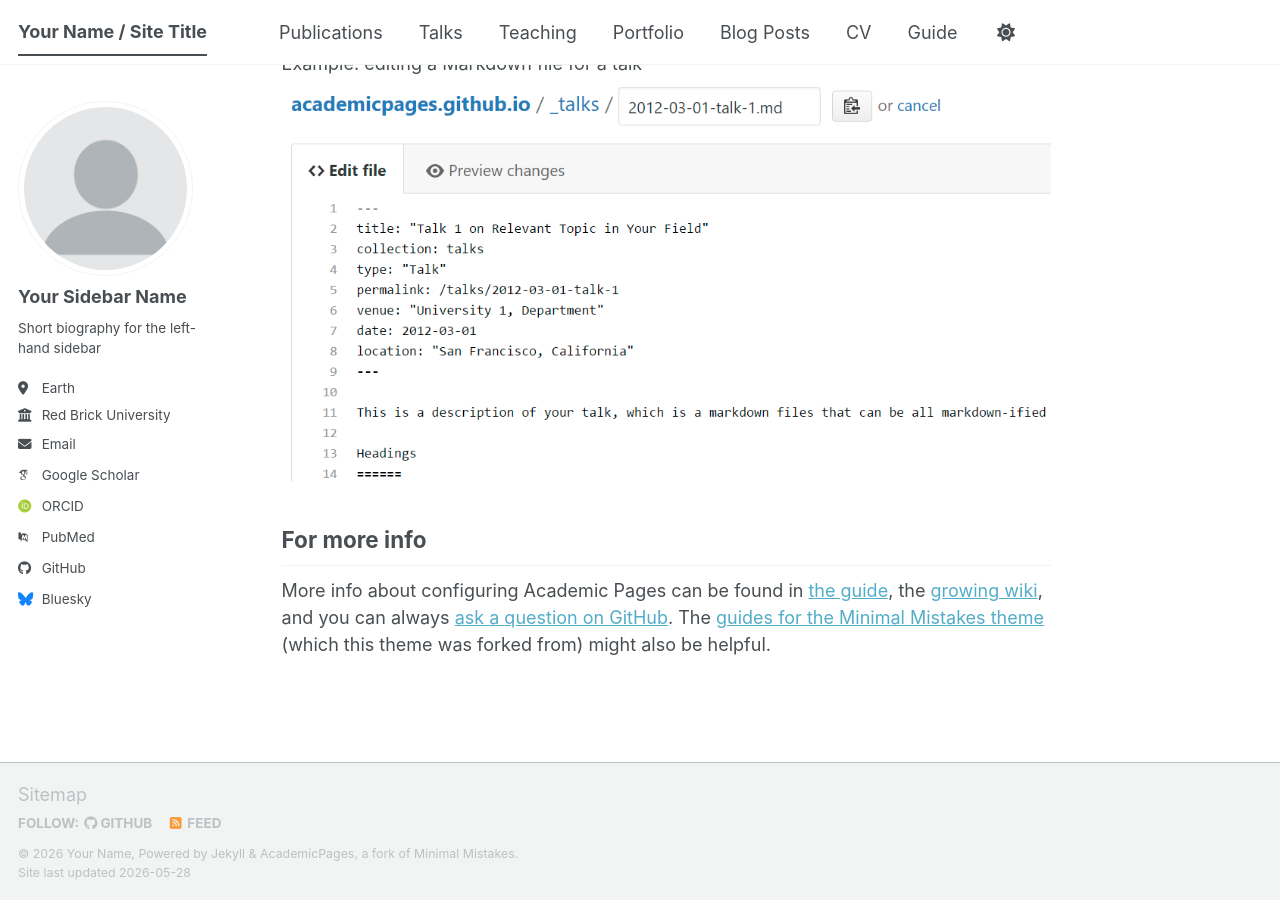
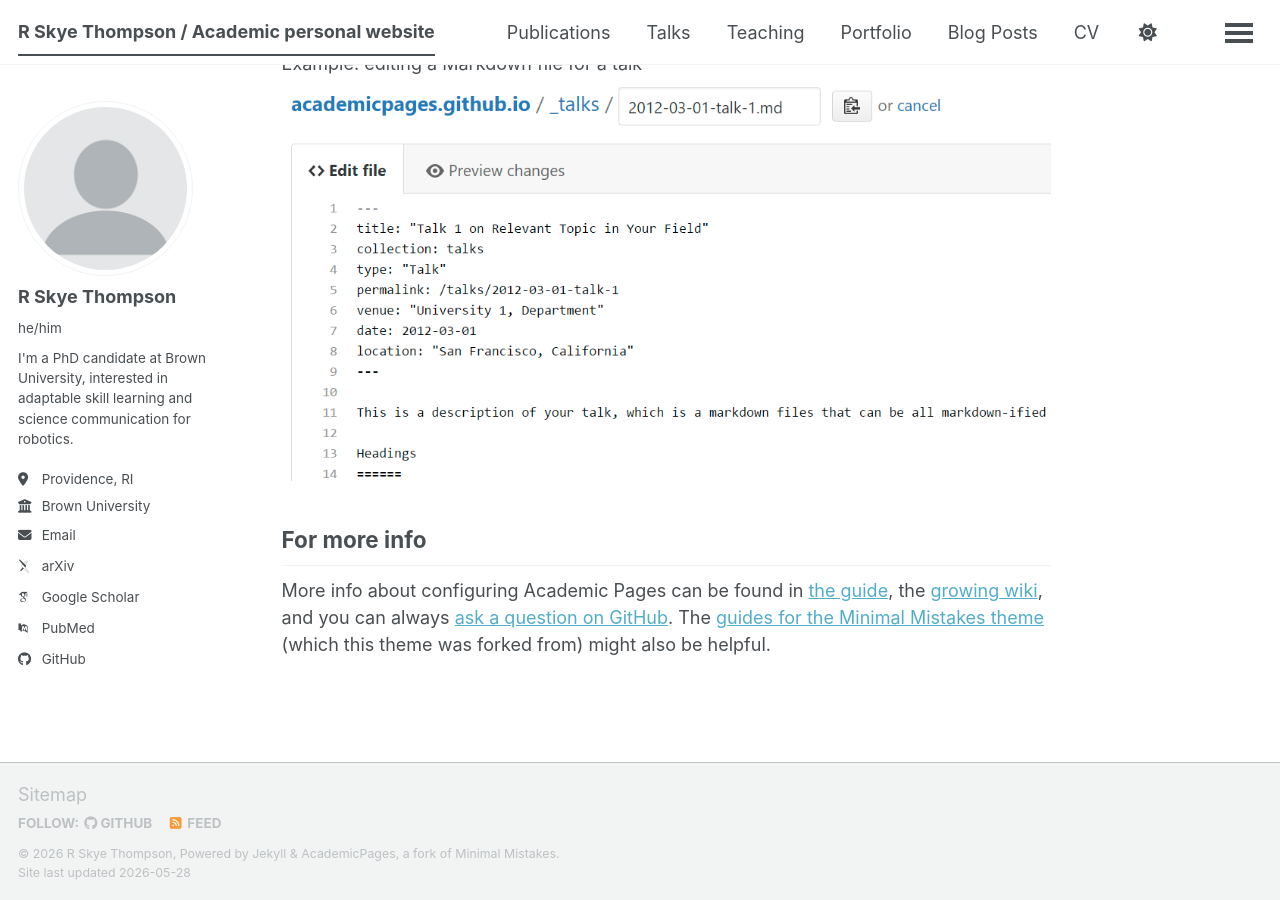
Before and after one commit to rthomp17/rthomp17.github.io, a Jekyll site: the page built from _pages/about.md, in a window 1280 px wide and 900 px high, scrolled down 2720 px. Built offline with Jekyll 4.4.1, drawn with Linux system fonts in a browser that asks for light colours; some web fonts are replaced; a script bundle is joined from its source files by our own code; library files that are not in the unit come from our copies.

Commit message:
Update _config.yml

```diff
--- a/_config.yml
+++ b/_config.yml
@@ -9,14 +9,14 @@
 # Basic Site Settings
 locale                   : "en-US"
 site_theme               : "default" # The available themes options are "default", "air", "sunrise", "mint", "dirt" and "contrast"
-title                    : "Your Name / Site Title"
+title                    : "R Skye Thompson / Academic personal website"
 title_separator          : "-"
-name                     : &name "Your Name"
-description              : &description "Your Name's academic portfolio"   # Update this with a general description of your site, this is the default if not overridden by a page
-url                      : https://academicpages.github.io # The base hostname & protocol for your site e.g. "https://[your GitHub username].github.io",
+name                     : &name "R Skye Thompson"
+description              : &description "Skye Thompson's academic portfolio"   # Update this with a general description of your site, this is the default if not overridden by a page
+url                      : https://rthomp17.github.io # The base hostname & protocol for your site e.g. "https://[your GitHub username].github.io",
                                                            # or if you already have some other page hosted on Github then use "https://[your GitHub username].github.io/[Your Repo Name]"
 baseurl                  : "" # the subpath of your site, e.g. "/blog"
-repository               : "academicpages/academicpages.github.io"
+repository               : "rthomp17/rthomp17.github.io"
 
 # Site Author - The following control what appear as part of the author content on the side bar.
 #               If a field is blank the icon and link will not appear, otherwise it will be shown.
@@ -24,21 +24,21 @@ repository               : "academicpages/academicpages.github.io"
 author:
   # Biographic information
   avatar           : "profile.png"
-  name             : "Your Sidebar Name"
-  pronouns         : # example: "she/her"
-  bio              : "Short biography for the left-hand sidebar"
-  location         : "Earth"
-  employer         : "Red Brick University"
+  name             : "R Skye Thompson"
+  pronouns         : "he/him"
+  bio              : "I'm a PhD candidate at Brown University, interested in adaptable skill learning and science communication for robotics. "
+  location         : "Providence, RI"
+  employer         : "Brown University"
   uri              : # URL
-  email            : "none@example.org"
+  email            : "rory_thompson@brown.edu"
 
   # Academic websites
   academia         : # URL
-  arxiv            : # URL - Update with the correct link to your profile
-  googlescholar    : "https://scholar.google.com/citations?user=PS_CX0AAAAAJ"
+  arxiv            : "https://arxiv.org/search/cs?query=Thompson%2C+Skye&searchtype=author&abstracts=show&order=-announced_date_first&size=50"
+  googlescholar    : "https://scholar.google.com/citations?user=KdcjezcAAAAJ"
   inspire-hep      : # URL
   impactstory      : # URL
-  orcid            : "https://orcid.org/yourorcidurl"
+  orcid            : # URL
   semantic         : # URL
   ssrn             : # URL
   pubmed           : "https://www.ncbi.nlm.nih.gov/pubmed/?term=john+snow"
@@ -51,13 +51,13 @@ author:
   bitbucket        : # Username - Update with your username on the site
   codepen          : # Username
   dribbble         : # Username
-  github           : "academicpages"
+  github           : "rthomp17"
   kaggle           : # Username
   stackoverflow    : # User number or user number and name (i.e., use "1" or "1/jeff-atwood")
 
   # Social media
   artstation       : # Username
-  bluesky          : "bsky.app" # Replace this with you Bluesky username
+  bluesky          : # Replace this with you Bluesky username
   facebook         : # Username
   flickr           : # Username
   foursquare       : # Username
@@ -89,6 +89,8 @@ publication_category:
   manuscripts:
     title: 'Journal Articles'
   conferences:
+    title: 'Conference Papers'
+  workshops:
     title: 'Conference Papers'
 
 # Site Settings
@@ -138,7 +140,7 @@ yandex_site_verification :
 
 # Social Sharing
 twitter:
-  username               : &twitter
+  username               :
 facebook:
   username               :
   app_id                 :
```
